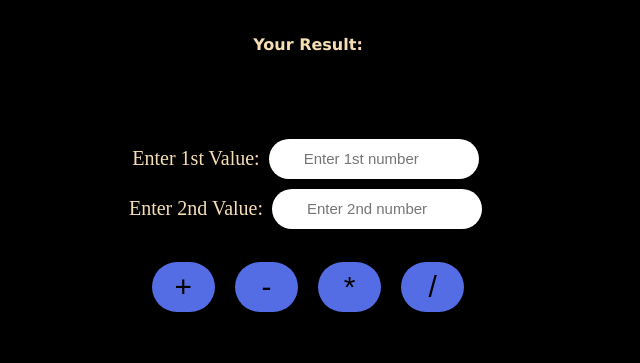
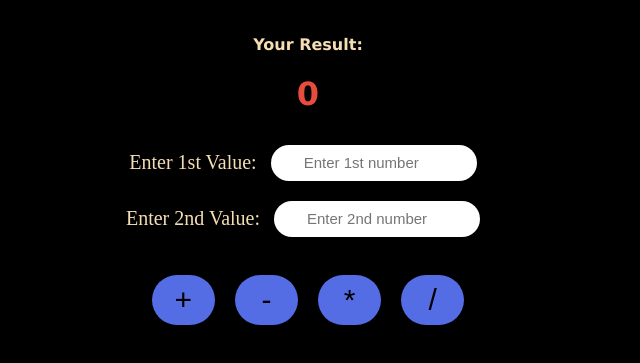
Before and after one commit to awais882s/simple-calculator, a plain HTML site: page index.html in a window 1280 px wide. Shown: the part 71-434 px from the top of the page, without its empty margins (332-972 px from the left). Drawn offline with Linux system fonts and the light colour scheme.

Commit message:
update and complete

```diff
--- a/index.css
+++ b/index.css
@@ -25,14 +25,17 @@ body {
 .inpt{
   height: 30px;
   width: 200px;
-  padding: 5px;
-  margin: 5px;
+  padding: 3px;
+  margin: 10px;
   text-indent: 30px;
   font-size: 15px;
   border-radius: 50px;
   outline: none;
   border-style: none;
   cursor: pointer;
+}
+.inpt:hover{
+  border: 2px solid red;
 }
 .values{
   color: wheat;
@@ -43,6 +46,13 @@ body {
   justify-content: center;
   font-weight: bolder;
   color: wheat;
+  font-family: Verdana, Geneva, Tahoma, sans-serif;
+}
+.rslt{
+  display: flex;
+  justify-content: center;
+  font-weight: bolder;
+  color: #e74c3c;
   font-family: Verdana, Geneva, Tahoma, sans-serif;
 }
 .btns{
@@ -63,6 +73,9 @@ body {
   color: black;
   font-size: 30px;
 }
+.btns:hover{
+  background-color: #feca57;
+}
 .btnsss{
   display: flex;
   justify-content: center;
```
